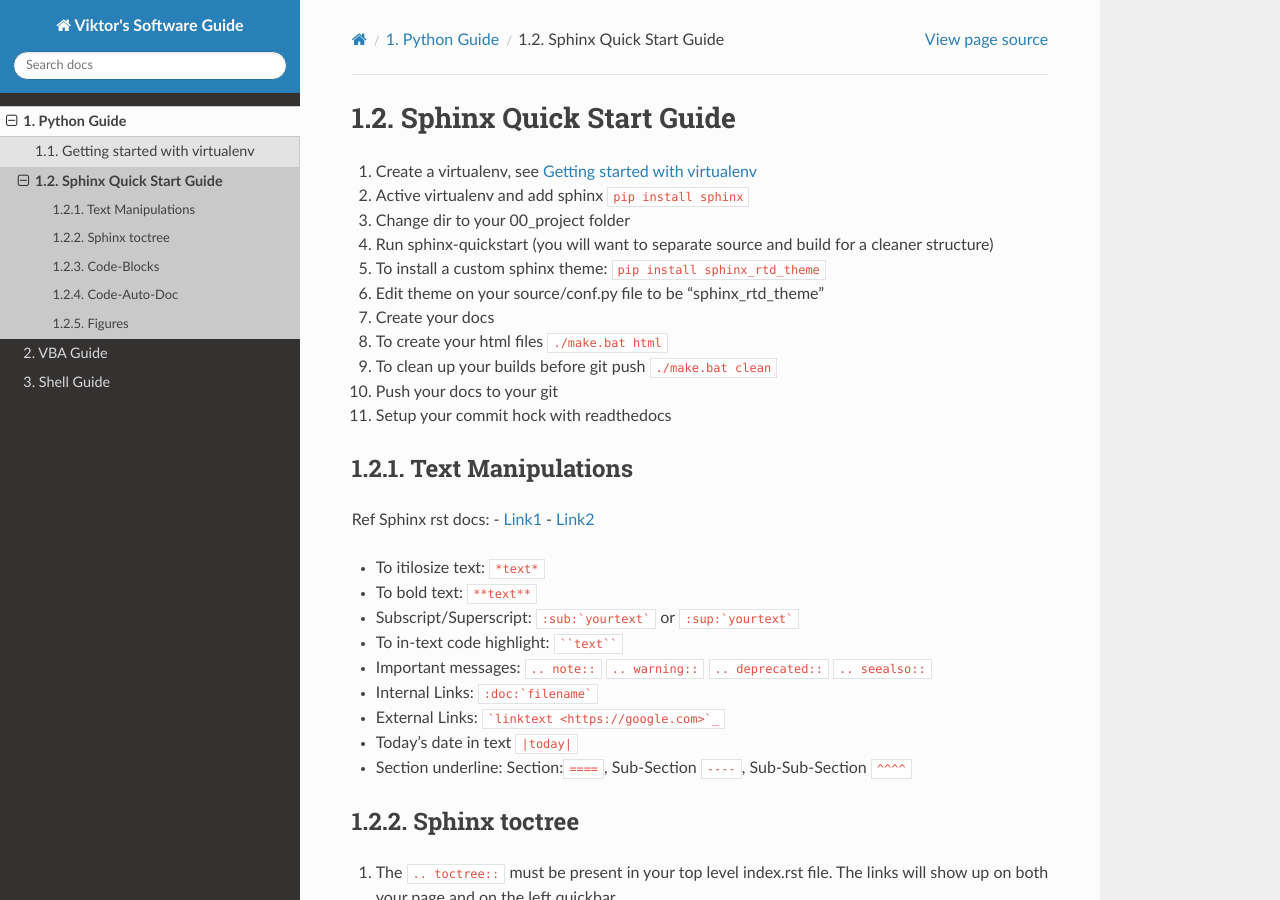
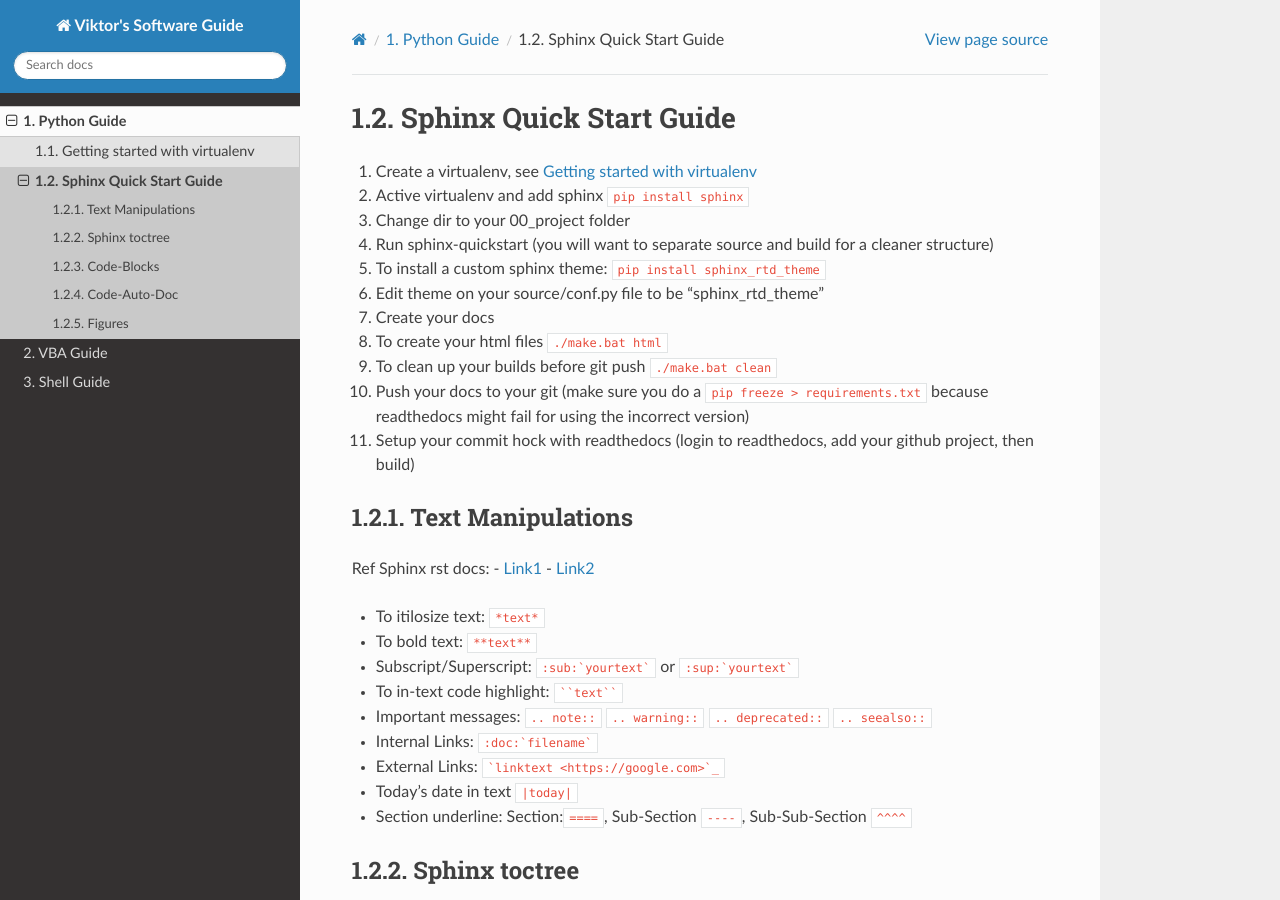
Before and after one commit to PydPiper/viks_SoftwareGuide, a Sphinx documentation site: the page built from source/python/sphinx.rst, in a window 1280 px wide and 900 px high. Built offline with Sphinx 7.4.7 and the Read the Docs theme 2.0.0, drawn with Linux system fonts in a browser that asks for light colours.

Commit message:
updated sphinx docs to add steps about commit hock

```diff
--- a/source/python/sphinx.rst
+++ b/source/python/sphinx.rst
@@ -10,8 +10,8 @@
 7) Create your docs
 8) To create your html files ``./make.bat html``
 9) To clean up your builds before git push ``./make.bat clean``
-10) Push your docs to your git
-11) Setup your commit hock with readthedocs
+10) Push your docs to your git (make sure you do a ``pip freeze > requirements.txt`` because readthedocs might fail for using the incorrect version)
+11) Setup your commit hock with readthedocs (login to readthedocs, add your github project, then build)
 
 
 Text Manipulations
```
